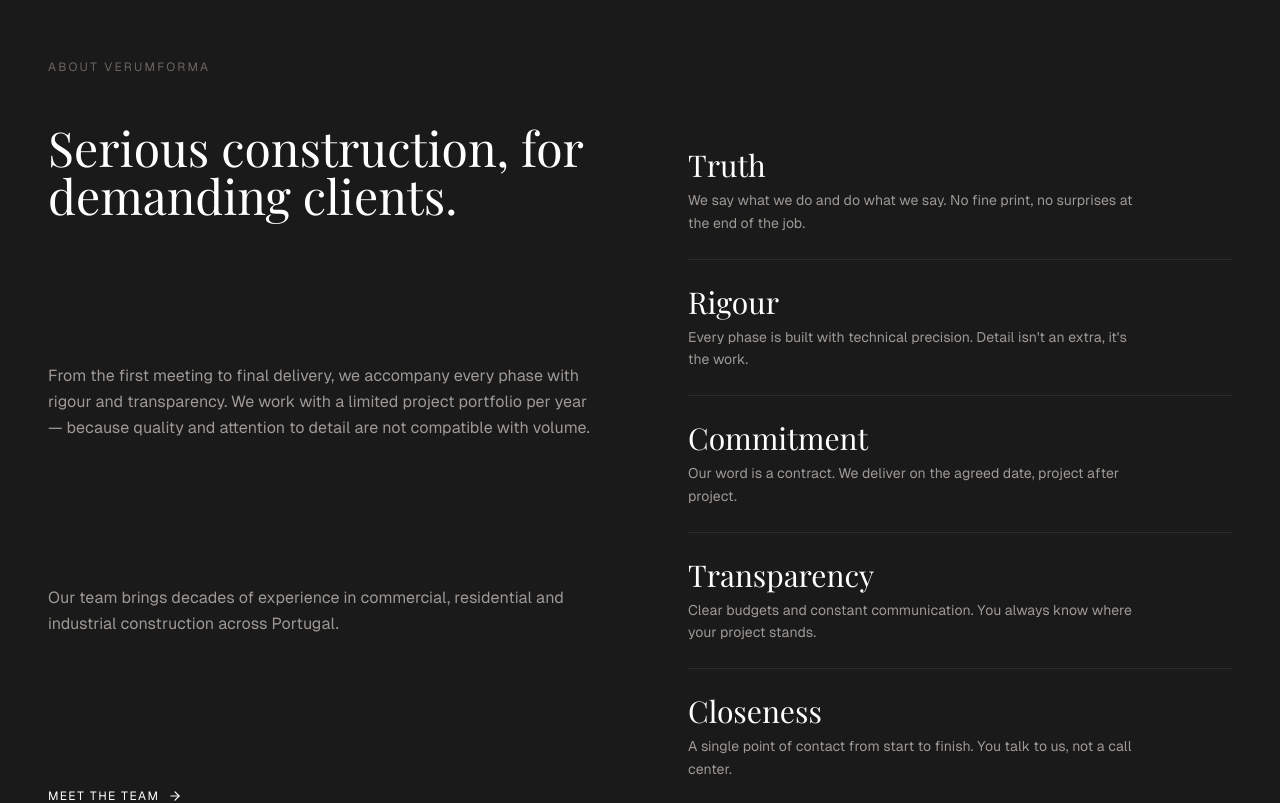
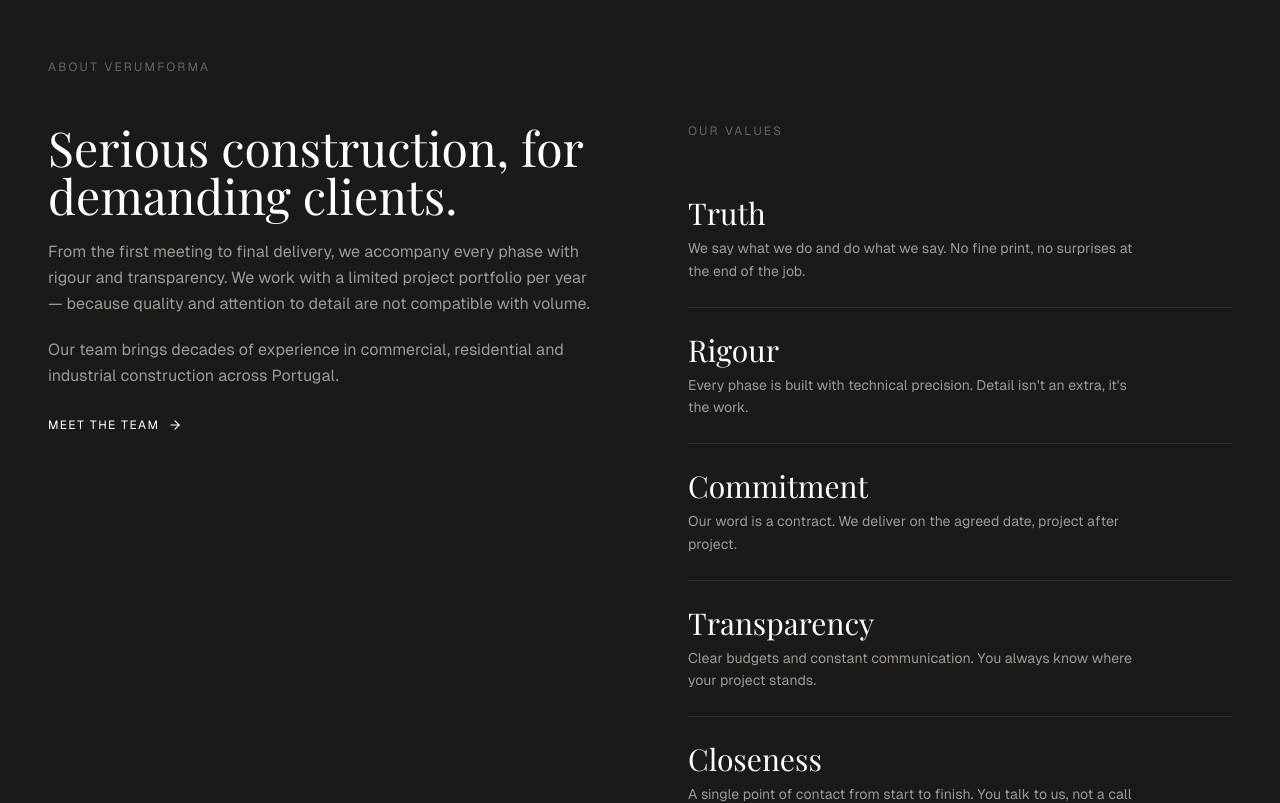
Before and after one commit to VerumForma/verumforma-website, a Next.js app: page /en in a window 1280 px wide. Shown: the part 1460-2263 px from the top of the page. Built offline with nearby package versions, Linux system fonts and the light colour scheme; no server answers; the database is empty.

Commit message:
Sobre: aproxima parágrafos da esquerda + cabeçalho 'Os nossos valores'

```diff
--- a/components/admin/ContentManager.tsx
+++ b/components/admin/ContentManager.tsx
@@ -165,7 +165,7 @@
                 <div className="max-w-[220px]"><Box n={N()} value={v('cta')} onChange={x => set('cta', x)} cls="text-xs tracking-[0.12em] uppercase text-[#1A1A1A]" /></div>
               </div>
               <div className="flex flex-col gap-6">
-                <p className="text-[11px] uppercase tracking-wider text-[#6B6560]">Os nossos valores</p>
+                <div className="max-w-xs"><Box n={N()} value={v('values_label')} onChange={x => set('values_label', x)} cls="text-xs tracking-[0.18em] uppercase text-[#6B6560]" /></div>
                 {['value1', 'value2', 'value3', 'value4', 'value5'].map(s => (
                   <div key={s} className="flex flex-col gap-2 border-t border-[rgba(26,26,26,0.12)] pt-4">
                     <Box n={N()} value={v(`${s}_title`)} onChange={x => set(`${s}_title`, x)} cls="font-playfair text-2xl text-[#1A1A1A]" />
--- a/components/sections/About.tsx
+++ b/components/sections/About.tsx
@@ -35,7 +35,7 @@
         {/* Two-column layout */}
         <div className="grid grid-cols-1 lg:grid-cols-2 gap-16 lg:gap-24">
           {/* Left — copy */}
-          <div className="flex flex-col gap-6 justify-between">
+          <div className="flex flex-col gap-5">
             <motion.h2 {...fadeUp(0.1)} className="font-playfair text-4xl md:text-5xl text-white leading-[1.1]">
               {a.headline}
             </motion.h2>
@@ -56,6 +56,9 @@
 
           {/* Right — values */}
           <div className="flex flex-col">
+            <motion.p {...fadeUp(0)} className="text-xs tracking-[0.18em] uppercase font-sans text-[#6B6560] mb-8">
+              {a.values_label}
+            </motion.p>
             {values.map((val, i) => (
               <motion.div
                 key={i}
--- a/lib/contentSchema.ts
+++ b/lib/contentSchema.ts
@@ -48,6 +48,7 @@
       { key: 'body1', label: 'Parágrafo 1', type: 'textarea' },
       { key: 'body2', label: 'Parágrafo 2', type: 'textarea' },
       { key: 'cta', label: 'Botão', type: 'text' },
+      { key: 'values_label', label: 'Valores — cabeçalho', type: 'text' },
       { key: 'value1_title', label: 'Valor 1 — título', type: 'text' },
       { key: 'value1_desc', label: 'Valor 1 — descrição', type: 'textarea' },
       { key: 'value2_title', label: 'Valor 2 — título', type: 'text' },
--- a/lib/dictionaries/en.json
+++ b/lib/dictionaries/en.json
@@ -39,6 +39,7 @@
     "body1": "From the first meeting to final delivery, we accompany every phase with rigour and transparency. We work with a limited project portfolio per year — because quality and attention to detail are not compatible with volume.",
     "body2": "Our team brings decades of experience in commercial, residential and industrial construction across Portugal.",
     "cta": "Meet the team",
+    "values_label": "Our values",
     "value1_title": "Truth",
     "value1_desc": "We say what we do and do what we say. No fine print, no surprises at the end of the job.",
     "value2_title": "Rigour",
--- a/lib/dictionaries/pt.json
+++ b/lib/dictionaries/pt.json
@@ -39,6 +39,7 @@
     "body1": "Desde a primeira reunião até à entrega final, acompanhamos cada fase com rigor e transparência. Trabalhamos com uma carteira limitada de projetos por ano — porque qualidade e atenção ao detalhe não são compatíveis com volume.",
     "body2": "A nossa equipa reúne décadas de experiência em construção comercial, residencial e industrial em Portugal.",
     "cta": "Conhecer a equipa",
+    "values_label": "Os nossos valores",
     "value1_title": "Verdade",
     "value1_desc": "Dizemos o que fazemos e fazemos o que dizemos. Sem letras pequenas, sem surpresas no fim da obra.",
     "value2_title": "Rigor",
```
